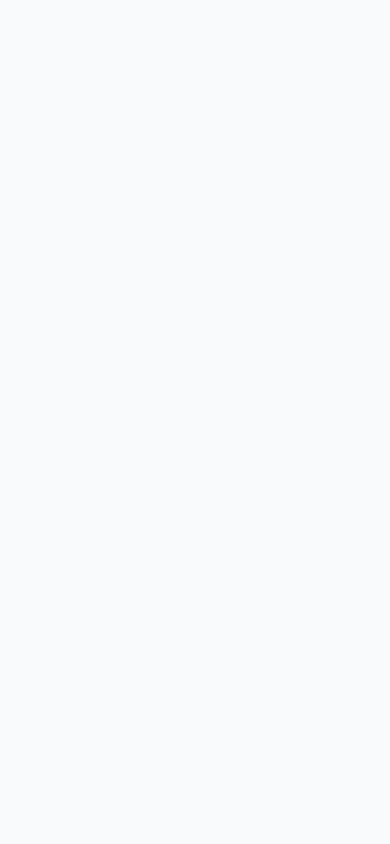
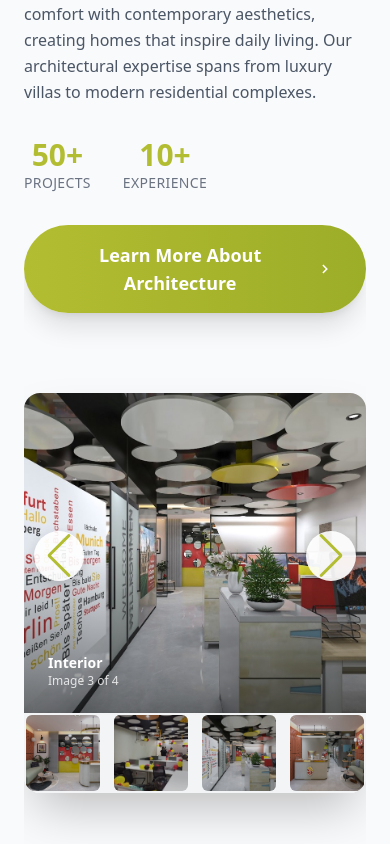
Before and after one commit to 49Harsh/Vivarium-subh, a React (Vite) app in the folder frontend/: page / in a window 390 px wide. Shown: the part 1940-2784 px from the top of the page. Built offline with nearby package versions, Linux system fonts and the light colour scheme.

Commit message:
add overview page animation

```diff
--- a/frontend/package.json
+++ b/frontend/package.json
@@ -22,6 +22,7 @@
     "react-dom": "^19.1.0",
     "react-intersection-observer": "^9.16.0",
     "react-router-dom": "^7.6.3",
+    "swiper": "^11.2.10",
     "tailwindcss": "^4.1.11"
   },
   "devDependencies": {
--- a/frontend/src/components/landing/ConsultingServicesPage.jsx
+++ b/frontend/src/components/landing/ConsultingServicesPage.jsx
@@ -4,6 +4,15 @@ import { useInView } from 'react-intersection-observer';
 import { Link } from 'react-router-dom';
 import { gsap } from 'gsap';
 import { ScrollTrigger } from 'gsap/ScrollTrigger';
+import { Swiper, SwiperSlide } from 'swiper/react';
+import { Navigation, Pagination, Thumbs, FreeMode, Autoplay } from 'swiper/modules';
+
+// Import Swiper styles
+import 'swiper/css';
+import 'swiper/css/navigation';
+import 'swiper/css/pagination';
+import 'swiper/css/thumbs';
+import 'swiper/css/free-mode';
 
 gsap.registerPlugin(ScrollTrigger);
 
@@ -23,6 +32,30 @@ const ConsultingServicesPage = () => {
       }
       .project-card-3d {
         transform-style: preserve-3d;
+      }
+      .swiper-slide-thumb-active {
+        opacity: 1 !important;
+        border-color: #B3BD31 !important;
+      }
+      .swiper-button-next,
+      .swiper-button-prev {
+        color: #B3BD31 !important;
+        background: rgba(255, 255, 255, 0.9);
+        border-radius: 50%;
+        width: 50px;
+        height: 50px;
+        box-shadow: 0 4px 12px rgba(0, 0, 0, 0.15);
+      }
+      .swiper-button-next:hover,
+      .swiper-button-prev:hover {
+        background: #B3BD31;
+        color: white !important;
+      }
+      .swiper-pagination-bullet {
+        background: #B3BD31 !important;
+      }
+      .swiper-pagination-bullet-active {
+        background: #9CAD28 !important;
       }
     `;
     document.head.appendChild(style);
@@ -132,70 +165,58 @@ const ConsultingServicesPage = () => {
   // Duplicate the logos for seamless infinite scrolling
   const duplicatedLogos = [...clientLogos, ...clientLogos];
 
-  // Professional Project Overview with Advanced Scroll Animations
+  // Professional Project Overview with Swiper Thumbs Gallery
   const ProjectOverviewSection = () => {
+    const [swiperStates, setSwiperStates] = React.useState({
+      architecture: { main: null, thumbs: null },
+      interior: { main: null, thumbs: null },
+      urban: { main: null, thumbs: null }
+    });
     const sectionRef = useRef(null);
     const titleRef = useRef(null);
     const subtitleRef = useRef(null);
-    const cardsContainerRef = useRef(null);
-    const cardsRef = useRef([]);
-    const buttonRef = useRef(null);
-    const decorativeElementsRef = useRef([]);
 
     const projectData = [
       {
         id: 1,
-        title: "Residential Architecture",
+        title: "Architecture",
         subtitle: "Modern Living Spaces",
-        description: "Innovative residential designs that blend comfort with contemporary aesthetics, creating homes that inspire daily living.",
-        image: "/hero-image/Picture1.jpg",
+        description: "Innovative residential designs that blend comfort with contemporary aesthetics, creating homes that inspire daily living. Our architectural expertise spans from luxury villas to modern residential complexes.",
+        images: [
+          "/hero-image/Picture1.jpg",
+          "/hero-image/Picture3.jpg",
+          "/hero-image/Picture4.jpg",
+          "/hero-image/Picture5.jpg"
+        ],
         category: "Architecture",
         stats: { projects: "50+", years: "10+" }
       },
       {
         id: 2,
-        title: "Commercial Interiors",
+        title: "Interior",
         subtitle: "Professional Workspaces",
-        description: "Functional and inspiring commercial spaces designed to enhance productivity and create memorable brand experiences.",
-        image: "/INTERIOR PROJECTS (COMMERCIAL)/Picture16.jpg",
+        description: "Functional and inspiring commercial spaces designed to enhance productivity and create memorable brand experiences. From office spaces to commercial interiors, we transform environments.",
+        images: [
+          "/INTERIOR PROJECTS (COMMERCIAL)/Picture13.jpg",
+          "/INTERIOR PROJECTS (COMMERCIAL)/Picture14.jpg",
+          "/INTERIOR PROJECTS (COMMERCIAL)/Picture15.jpg",
+          "/INTERIOR PROJECTS (COMMERCIAL)/Picture16.jpg"
+        ],
         category: "Interior",
         stats: { projects: "30+", years: "8+" }
       },
       {
         id: 3,
-        title: "Urban Development",
+        title: "Urban Projects",
         subtitle: "Community Planning",
-        description: "Comprehensive urban planning solutions that create sustainable communities and enhance quality of life for residents.",
-        image: "/PROJECTS- URBAN PROJECTS/Picture20.jpg",
+        description: "Comprehensive urban planning solutions that create sustainable communities and enhance quality of life for residents. We design public spaces and urban developments that bring communities together.",
+        images: [
+          "/PROJECTS- URBAN PROJECTS/Picture19.jpg",
+          "/PROJECTS- URBAN PROJECTS/Picture20.jpg",
+          "/PROJECTS- URBAN PROJECTS/Picture21.jpg"
+        ],
         category: "Urban",
         stats: { projects: "20+", years: "12+" }
-      },
-      {
-        id: 4,
-        title: "Luxury Villas",
-        subtitle: "Premium Residences",
-        description: "Exclusive villa designs that epitomize luxury living with attention to every detail and premium finishes.",
-        image: "/hero-image/Picture3.jpg",
-        category: "Architecture",
-        stats: { projects: "25+", years: "15+" }
-      },
-      {
-        id: 5,
-        title: "Office Spaces",
-        subtitle: "Corporate Excellence",
-        description: "Modern office environments that foster collaboration, creativity, and professional growth in dynamic workspaces.",
-        image: "/INTERIOR PROJECTS (COMMERCIAL)/Picture13.jpg",
-        category: "Interior",
-        stats: { projects: "40+", years: "9+" }
-      },
-      {
-        id: 6,
-        title: "Public Spaces",
-        subtitle: "Community Hubs",
-        description: "Thoughtfully designed public spaces that bring communities together and enhance urban living experiences.",
-        image: "/PROJECTS- URBAN PROJECTS/Picture21.jpg",
-        category: "Urban",
-        stats: { projects: "15+", years: "11+" }
       }
     ];
 
@@ -233,165 +254,6 @@ const ConsultingServicesPage = () => {
           ease: "power2.out"
         }, "-=0.6");
 
-        // Cards with wave animation
-        cardsRef.current.forEach((card, index) => {
-          if (card) {
-            // Initial state
-            gsap.set(card, {
-              y: 100,
-              opacity: 0,
-              rotationY: -15,
-              scale: 0.8
-            });
-
-            // Wave animation with stagger
-            gsap.to(card, {
-              y: 0,
-              opacity: 1,
-              rotationY: 0,
-              scale: 1,
-              duration: 1.2,
-              delay: index * 0.15,
-              ease: "power3.out",
-              scrollTrigger: {
-                trigger: card,
-                start: "top 90%",
-                toggleActions: "play none none reverse"
-              }
-            });
-
-            // Continuous floating animation
-            gsap.to(card, {
-              y: -10,
-              duration: 2 + (index * 0.3),
-              repeat: -1,
-              yoyo: true,
-              ease: "power1.inOut",
-              delay: index * 0.2
-            });
-
-            // Advanced hover interactions
-            const cardImage = card.querySelector('.project-image');
-            const cardContent = card.querySelector('.project-content');
-            const cardOverlay = card.querySelector('.project-overlay');
-            const categoryBadge = card.querySelector('.category-badge');
-
-            card.addEventListener('mouseenter', () => {
-              gsap.to(card, {
-                scale: 1.05,
-                rotationY: 5,
-                z: 50,
-                duration: 0.6,
-                ease: "power2.out"
-              });
-              gsap.to(cardImage, {
-                scale: 1.15,
-                rotation: 2,
-                duration: 0.8,
-                ease: "power2.out"
-              });
-              gsap.to(cardOverlay, {
-                opacity: 0.8,
-                duration: 0.4
-              });
-              gsap.to(categoryBadge, {
-                scale: 1.1,
-                backgroundColor: "#9CAD28",
-                duration: 0.3
-              });
-              gsap.to(cardContent, {
-                y: -15,
-                duration: 0.4,
-                ease: "power2.out"
-              });
-            });
-
-            card.addEventListener('mouseleave', () => {
-              gsap.to(card, {
-                scale: 1,
-                rotationY: 0,
-                z: 0,
-                duration: 0.6,
-                ease: "power2.out"
-              });
-              gsap.to(cardImage, {
-                scale: 1,
-                rotation: 0,
-                duration: 0.8,
-                ease: "power2.out"
-              });
-              gsap.to(cardOverlay, {
-                opacity: 0,
-                duration: 0.4
-              });
-              gsap.to(categoryBadge, {
-                scale: 1,
-                backgroundColor: "#B3BD31",
-                duration: 0.3
-              });
-              gsap.to(cardContent, {
-                y: 0,
-                duration: 0.4,
-                ease: "power2.out"
-              });
-            });
-          }
-        });
-
-        // Button with magnetic effect
-        gsap.set(buttonRef.current, {
-          scale: 0,
-          rotation: 180
-        });
-
-        gsap.to(buttonRef.current, {
-          scale: 1,
-          rotation: 0,
-          duration: 1,
-          delay: 1.8,
-          ease: "back.out(1.7)",
-          scrollTrigger: {
-            trigger: buttonRef.current,
-            start: "top 95%",
-            toggleActions: "play none none reverse"
-          }
-        });
-
-        // Decorative elements animation
-        decorativeElementsRef.current.forEach((element, index) => {
-          if (element) {
-            gsap.to(element, {
-              rotation: 360,
-              duration: 20 + (index * 5),
-              repeat: -1,
-              ease: "none"
-            });
-
-            gsap.to(element, {
-              scale: 1.2,
-              duration: 3 + (index * 0.5),
-              repeat: -1,
-              yoyo: true,
-              ease: "power1.inOut"
-            });
-          }
-        });
-
-        // Scroll-based parallax for cards
-        cardsRef.current.forEach((card, index) => {
-          if (card) {
-            gsap.to(card, {
-              y: (index % 2 === 0 ? -50 : 50),
-              scrollTrigger: {
-                trigger: cardsContainerRef.current,
-                start: "top bottom",
-                end: "bottom top",
-                scrub: 1
-              }
-            });
-          }
-        });
-
       }, sectionRef);
 
       return () => ctx.revert();
@@ -399,22 +261,6 @@ const ConsultingServicesPage = () => {
 
     return (
       <div ref={sectionRef} className="relative mb-20 overflow-hidden py-20">
-        {/* Decorative Background Elements */}
-        <div className="absolute inset-0 pointer-events-none">
-          <div
-            ref={el => decorativeElementsRef.current[0] = el}
-            className="absolute top-20 left-10 w-32 h-32 border-2 border-[#B3BD31]/20 rounded-full"
-          />
-          <div
-            ref={el => decorativeElementsRef.current[1] = el}
-            className="absolute top-40 right-20 w-24 h-24 bg-[#B3BD31]/10 rounded-full"
-          />
-          <div
-            ref={el => decorativeElementsRef.current[2] = el}
-            className="absolute bottom-40 left-1/4 w-16 h-16 border-2 border-[#B3BD31]/30 rotate-45"
-          />
-        </div>
-
         {/* Content */}
         <div className="relative z-10">
           {/* Header */}
@@ -441,87 +287,154 @@ const ConsultingServicesPage = () => {
             </p>
           </div>
 
-          {/* Project Grid */}
-          <div ref={cardsContainerRef} className="grid grid-cols-1 md:grid-cols-2 lg:grid-cols-3 gap-10 mb-20">
-            {projectData.map((project, index) => (
-              <div
-                key={project.id}
-                ref={el => cardsRef.current[index] = el}
-                className="group relative bg-white rounded-3xl shadow-2xl overflow-hidden cursor-pointer"
-                style={{
-                  perspective: '1000px',
-                  transformStyle: 'preserve-3d'
-                }}
-              >
-                {/* Image Container */}
-                <div className="relative h-80 overflow-hidden">
-                  <img
-                    src={project.image}
-                    alt={project.title}
-                    className="project-image w-full h-full object-cover"
-                  />
+                     {/* Swiper Gallery */}
+           <div className="max-w-7xl mx-auto">
+             {projectData.map((project, projectIndex) => {
+               const projectKey = project.title.toLowerCase().replace(/\s+/g, '');
+               const currentSwiperState = swiperStates[projectKey] || { main: null, thumbs: null };
 
-                  {/* Gradient Overlay */}
-                  <div className="project-overlay absolute inset-0 bg-gradient-to-t from-black/80 via-black/40 to-transparent opacity-0" />
-
-                  {/* Category Badge */}
-                  <div className="category-badge absolute top-6 left-6 px-4 py-2 bg-[#B3BD31] text-white text-sm font-bold rounded-full backdrop-blur-sm">
-                    {project.category}
+               return (
+                 <div key={project.id} className="mb-20">
+                   <div className="grid grid-cols-1 lg:grid-cols-2 gap-12 items-center">
+                     {/* Left Side - Project Details */}
+                     <div className="order-2 lg:order-1">
+                       <div className="text-left">
+                         <h3 className="text-4xl font-bold text-gray-800 mb-4">{project.title}</h3>
+                         <p className="text-xl text-[#B3BD31] font-semibold mb-4">{project.subtitle}</p>
+                         <p className="text-gray-600 leading-relaxed mb-8">{project.description}</p>
+                         <div className="flex items-center space-x-8 mb-8">
+                           <div className="text-center">
+                             <div className="text-3xl font-bold text-[#B3BD31]">{project.stats.projects}</div>
+                             <div className="text-sm text-gray-500 uppercase tracking-wide">Projects</div>
                            </div>
-
-                  {/* Stats */}
-                  <div className="absolute top-6 right-6 text-white text-right opacity-0 group-hover:opacity-100 transition-opacity duration-500">
-                    <div className="text-lg font-bold">{project.stats.projects}</div>
-                    <div className="text-xs uppercase tracking-wide">Projects</div>
-                  </div>
-
-                  {/* Floating Elements */}
-                  <div className="absolute bottom-6 left-6 text-white opacity-0 group-hover:opacity-100 transition-opacity duration-500">
-                    <div className="text-sm font-semibold">{project.stats.years} Experience</div>
+                           <div className="text-center">
+                             <div className="text-3xl font-bold text-[#B3BD31]">{project.stats.years}</div>
+                             <div className="text-sm text-gray-500 uppercase tracking-wide">Experience</div>
                            </div>
                          </div>
 
-                {/* Content */}
-                <div className="project-content p-8">
-                  <div className="mb-4">
-                    <h3 className="text-2xl font-bold text-gray-800 mb-2">{project.title}</h3>
-                    <p className="text-[#B3BD31] font-semibold text-sm uppercase tracking-wide">{project.subtitle}</p>
-                  </div>
-                  <p className="text-gray-600 leading-relaxed mb-6">{project.description}</p>
-
-                  {/* Action Button */}
-                  <div className="flex items-center justify-between">
-                    <span className="text-xs text-gray-400 uppercase tracking-wide">Learn More</span>
-                    <div className="w-10 h-10 bg-[#B3BD31] rounded-full flex items-center justify-center opacity-0 group-hover:opacity-100 transition-all duration-500 transform group-hover:scale-110">
-                      <svg className="w-5 h-5 text-white" fill="currentColor" viewBox="0 0 24 24">
+                         {/* Learn More Button */}
+                         <Link to="/projects">
+                           <button className="group relative px-8 py-4 bg-gradient-to-r from-[#B3BD31] to-[#9CAD28] text-white font-bold text-lg rounded-full shadow-xl overflow-hidden transition-all duration-500 hover:shadow-2xl hover:scale-105">
+                             <span className="relative z-10 flex items-center">
+                               Learn More About {project.title}
+                               <svg className="w-5 h-5 ml-3 transition-transform duration-500 group-hover:translate-x-2" fill="currentColor" viewBox="0 0 24 24">
                                  <path d="M8.59 16.59L13.17 12 8.59 7.41 10 6l6 6-6 6-1.41-1.41z" />
                                </svg>
+                             </span>
+                             <div className="absolute inset-0 bg-gradient-to-r from-[#9CAD28] to-[#B3BD31] transform scale-x-0 group-hover:scale-x-100 transition-transform duration-500 origin-left"></div>
+                           </button>
+                         </Link>
+                       </div>
+                     </div>
+
+                     {/* Right Side - Swiper Gallery */}
+                     <div className="order-1 lg:order-2">
+                       <div className="bg-white rounded-2xl shadow-2xl overflow-hidden">
+                         {/* Main Swiper */}
+                         <Swiper
+                           onSwiper={(swiper) => {
+                             setSwiperStates(prev => ({
+                               ...prev,
+                               [projectKey]: { ...prev[projectKey], main: swiper }
+                             }));
+                           }}
+                           spaceBetween={10}
+                           navigation={true}
+                           autoplay={{
+                             delay: 3000,
+                             disableOnInteraction: false,
+                             pauseOnMouseEnter: true
+                           }}
+                           loop={true}
+                           modules={[FreeMode, Navigation, Pagination, Thumbs, Autoplay]}
+                           className="main-swiper h-80 md:h-[450px]"
+                           onSlideChange={(swiper) => {
+                             if (currentSwiperState.thumbs && currentSwiperState.thumbs.slides && currentSwiperState.thumbs.slides.length > 0) {
+                               currentSwiperState.thumbs.slideTo(swiper.realIndex);
+                             }
+                           }}
+                         >
+                           {project.images.map((image, index) => (
+                             <SwiperSlide key={index}>
+                               <div className="relative w-full h-full">
+                                 <img
+                                   src={image}
+                                   alt={`${project.title} - Image ${index + 1}`}
+                                   className="w-full h-full object-cover"
+                                 />
+                                 <div className="absolute inset-0 bg-gradient-to-t from-black/50 via-transparent to-transparent"></div>
+                                 <div className="absolute bottom-6 left-6 text-white">
+                                   <div className="text-sm font-semibold">{project.title}</div>
+                                   <div className="text-xs opacity-80">Image {index + 1} of {project.images.length}</div>
+                                 </div>
+                               </div>
+                             </SwiperSlide>
+                           ))}
+                         </Swiper>
+
+                         {/* Thumbs Swiper */}
+                         <Swiper
+                           onSwiper={(swiper) => {
+                             setSwiperStates(prev => ({
+                               ...prev,
+                               [projectKey]: { ...prev[projectKey], thumbs: swiper }
+                             }));
+                           }}
+                           spaceBetween={10}
+                           slidesPerView={4}
+                           freeMode={true}
+                           watchSlidesProgress={true}
+                           loop={true}
+                           modules={[FreeMode, Navigation, Thumbs]}
+                           className="thumbs-swiper h-20 bg-gray-100 p-3"
+                         >
+                           {project.images.map((image, index) => (
+                             <SwiperSlide key={index}>
+                               <div
+                                 className="relative w-full h-full cursor-pointer rounded-lg overflow-hidden border-2 border-transparent hover:border-[#B3BD31] transition-all duration-300"
+                                 onClick={() => {
+                                   if (currentSwiperState.main && currentSwiperState.main.slides && currentSwiperState.main.slides.length > 0) {
+                                     currentSwiperState.main.slideTo(index);
+                                     // Pause autoplay temporarily when user clicks
+                                     if (currentSwiperState.main.autoplay) {
+                                       currentSwiperState.main.autoplay.stop();
+                                       setTimeout(() => {
+                                         currentSwiperState.main.autoplay.start();
+                                       }, 2000);
+                                     }
+                                   }
+                                 }}
+                               >
+                                 <img
+                                   src={image}
+                                   alt={`${project.title} - Thumbnail ${index + 1}`}
+                                   className="w-full h-full object-cover"
+                                 />
+                                 <div className="absolute inset-0 bg-black/20 hover:bg-black/0 transition-all duration-300"></div>
+                               </div>
+                             </SwiperSlide>
+                           ))}
+                         </Swiper>
                        </div>
                      </div>
                    </div>
                  </div>
-            ))}
+               );
+             })}
            </div>
 
           {/* Call to Action Button */}
-          <div className="text-center">
+          <div className="text-center mt-16">
             <Link to="/projects">
-              <button
-                ref={buttonRef}
-                className="group relative px-16 py-5 bg-gradient-to-r from-[#B3BD31] to-[#9CAD28] text-white font-bold text-xl rounded-full shadow-2xl overflow-hidden transition-all duration-700 hover:shadow-3xl"
-              >
+              <button className="group relative px-16 py-5 bg-gradient-to-r from-[#B3BD31] to-[#9CAD28] text-white font-bold text-xl rounded-full shadow-2xl overflow-hidden transition-all duration-700 hover:shadow-3xl hover:scale-105">
                 <span className="relative z-10 flex items-center">
                   Explore All Projects
                   <svg className="w-7 h-7 ml-4 transition-transform duration-500 group-hover:translate-x-3" fill="currentColor" viewBox="0 0 24 24">
                     <path d="M8.59 16.59L13.17 12 8.59 7.41 10 6l6 6-6 6-1.41-1.41z" />
                   </svg>
                 </span>
-
-                {/* Animated Background */}
-                <div className="absolute inset-0 bg-gradient-to-r from-[#9CAD28] to-[#B3BD31] transform scale-x-0 group-hover:scale-x-100 transition-transform duration-700 origin-left" />
-
-                {/* Ripple Effect */}
-                <div className="absolute inset-0 bg-white/20 rounded-full transform scale-0 group-hover:scale-150 transition-transform duration-700" />
+                <div className="absolute inset-0 bg-gradient-to-r from-[#9CAD28] to-[#B3BD31] transform scale-x-0 group-hover:scale-x-100 transition-transform duration-700 origin-left"></div>
               </button>
             </Link>
           </div>
```
Also changed, not shown: 1 other file (tests, documents, lock files or other folders). Lines whose indentation alone changed are shown as unchanged.
